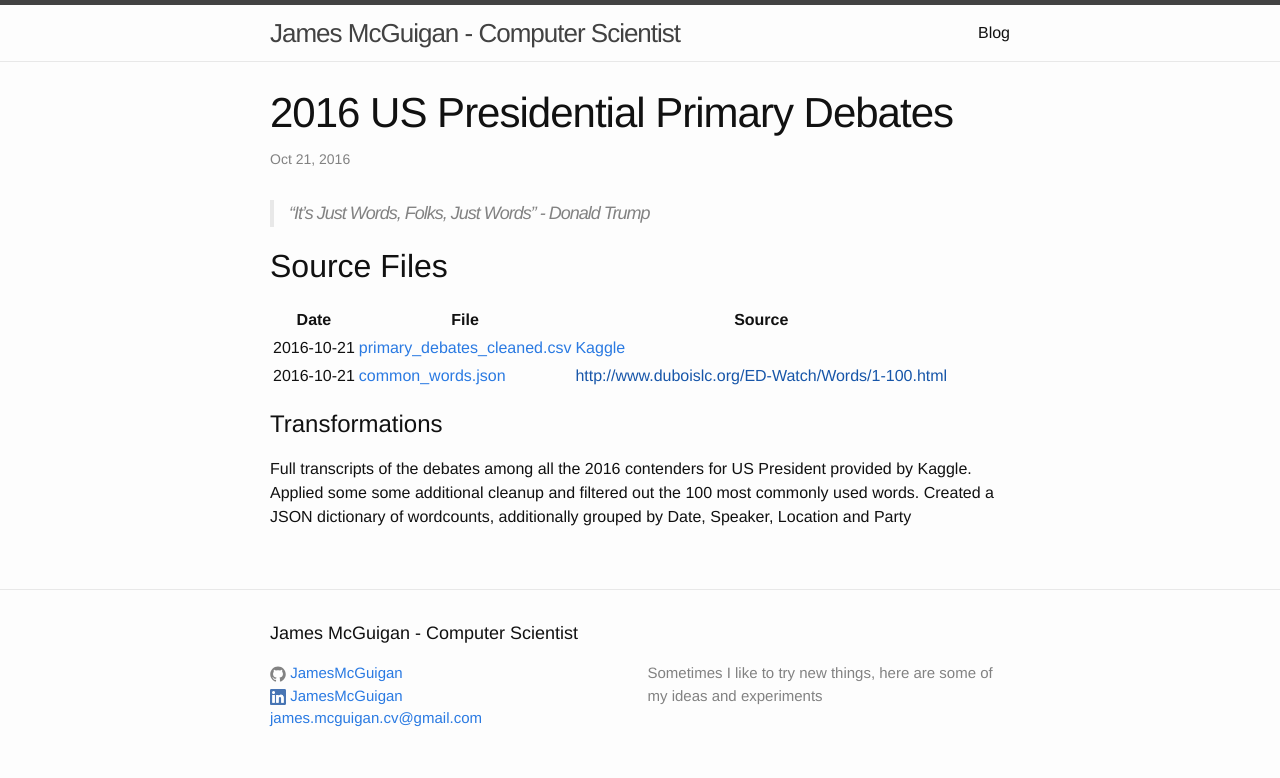
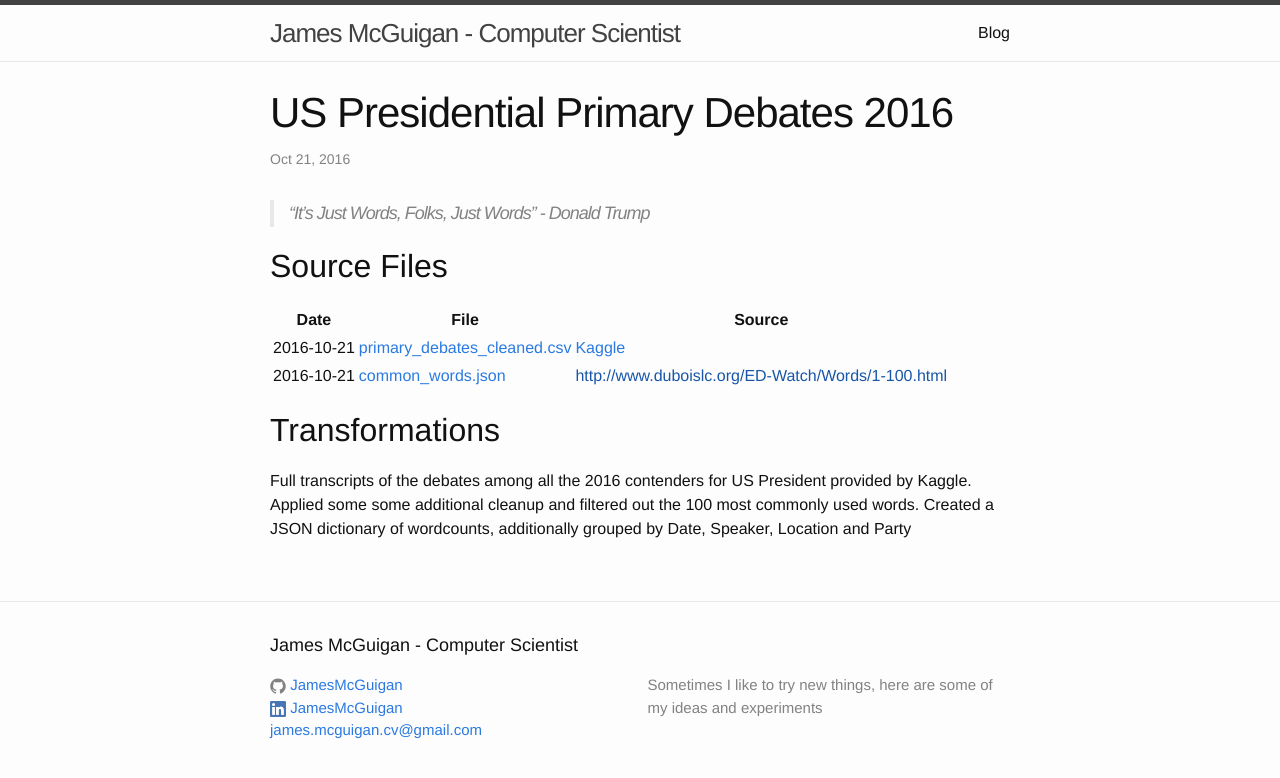
Before and after one commit to JamesMcGuigan/jamesmcguigan.com, a Jekyll site: the page built from jekyll/_posts/2016-10-21-usa_presidential_election.markdown, in a window 1280 px wide. Shown: the top 778 px of the page. Built offline with Jekyll 4.4.1, drawn with Linux system fonts in a browser that asks for light colours; part of the change alters nothing that is shown.

```diff
--- a/jekyll/_posts/2016-10-21-usa_presidential_election.markdown
+++ b/jekyll/_posts/2016-10-21-usa_presidential_election.markdown
@@ -1,6 +1,6 @@
 ---
 layout: post
-title:  2016 US Presidential Primary Debates
+title:  US Presidential Primary Debates 2016
 date:   2016-10-21 17:00:00 +0100
 categories: data-visualization
 ---
@@ -17,15 +17,11 @@ categories: data-visualization
 | 2016-10-21 | [primary_debates_cleaned.csv](/projects/usa_presidential_election_2016/data/primary_debates_cleaned.csv) | [Kaggle](https://www.kaggle.com/kinguistics/2016-us-presidential-primary-debates) |
 | 2016-10-21 | [common_words.json](jekyll/projects/usa_presidential_election_2016/data/common_words.json) | [http://www.duboislc.org/ED-Watch/Words/1-100.html]() |
 
-
-# Transformations
+## Transformations
 
 Full transcripts of the debates among all the 2016 contenders for US President provided by Kaggle.
 Applied some some additional cleanup and filtered out the 100 most commonly used words.
 Created a JSON dictionary of wordcounts, additionally grouped by Date, Speaker, Location and Party
 
 
-
-<script>
-alert('hello')
-</script>
+<script src="/_webpack/usa_presidential_election.js"/>
```
